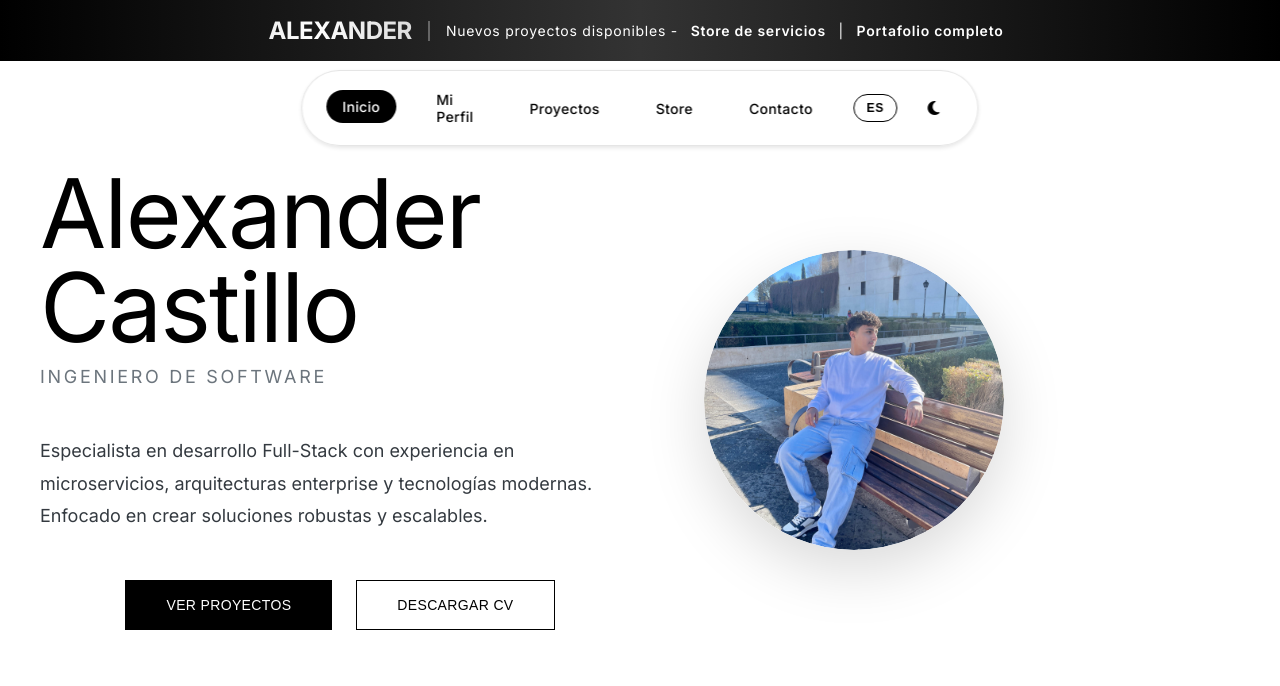
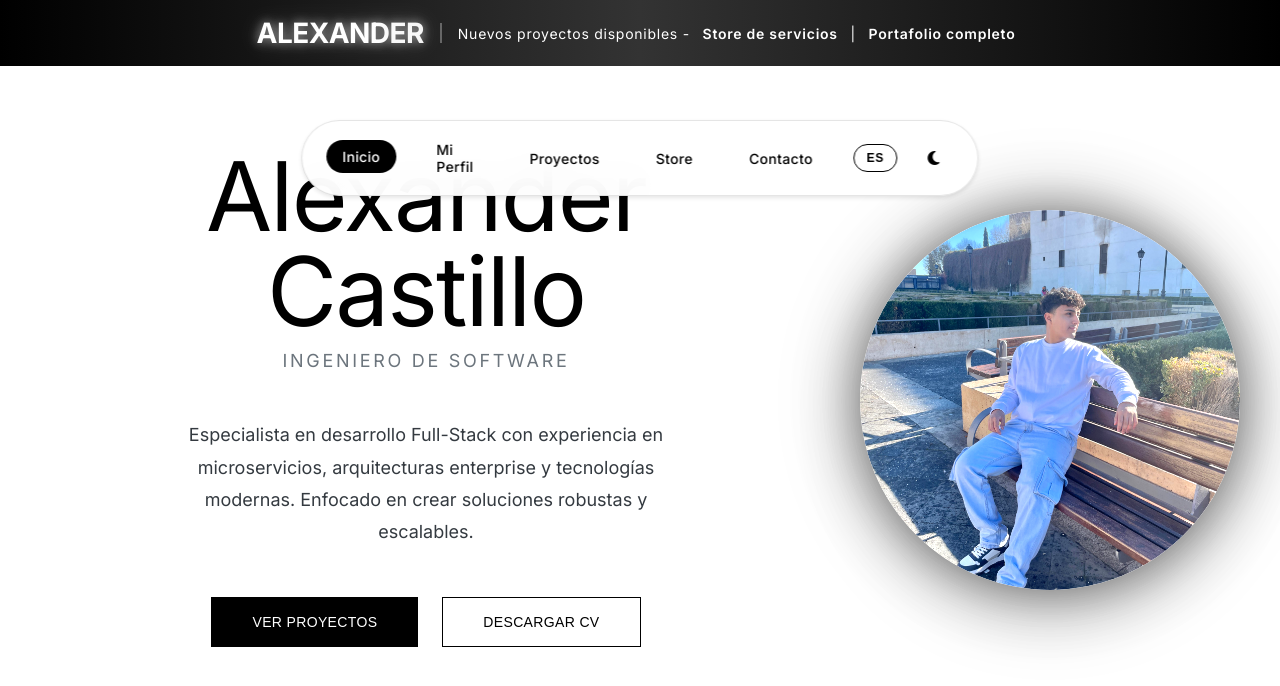
Before and after one commit to U202211390/Portafolio, an Angular app: page / in a window 1280 px wide. Shown: the top 686 px of the page. Built offline with nearby package versions, Linux system fonts and the light colour scheme.

Commit message:
feat: 7 version muy buena

```diff
--- a/src/app/app.css
+++ b/src/app/app.css
@@ -26,6 +26,9 @@ body {
   overflow-x: hidden;
   font-weight: 400;
   transition: var(--transition-smooth);
+
+  /* ELIMINAR CURSOR PARPADEANTE DE TODA LA PÁGINA */
+  caret-color: transparent;
 }
 
 /* SCROLLBAR PERSONALIZADA - NEGRA Y DELGADA */
@@ -157,25 +160,38 @@ body.dark-mode .lang-selector:hover {
 }
 
 .promo-brand {
-  font-size: 1.5rem;
+  font-size: 1.75rem;
   font-weight: 700;
   letter-spacing: -0.02em;
   text-transform: uppercase;
   position: relative;
-  background: linear-gradient(90deg, #fff, #ccc, #fff);
-  background-size: 200% 100%;
+  background: linear-gradient(90deg, rgba(255,255,255,0.8), rgba(255,255,255,1), rgba(255,255,255,1), rgba(255,255,255,0.8));
+  background-size: 400% 100%;
   background-clip: text;
   -webkit-background-clip: text;
   -webkit-text-fill-color: transparent;
-  animation: shine 3s infinite;
+  animation: shine 2.5s infinite;
+
+  /* EFECTO DE BRILLO SUTIL PERO VISIBLE */
+  filter: drop-shadow(0 0 6px rgba(255, 255, 255, 0.2))
+          drop-shadow(0 0 12px rgba(255, 255, 255, 0.15));
 }
 
 @keyframes shine {
   0% {
     background-position: -200% 0;
+    text-shadow: 0 0 8px rgba(255, 255, 255, 0.3),
+                 0 0 16px rgba(255, 255, 255, 0.2);
+  }
+  50% {
+    text-shadow: 0 0 12px rgba(255, 255, 255, 0.4),
+                 0 0 20px rgba(255, 255, 255, 0.3),
+                 0 0 30px rgba(255, 255, 255, 0.2);
   }
   100% {
     background-position: 200% 0;
+    text-shadow: 0 0 8px rgba(255, 255, 255, 0.3),
+                 0 0 16px rgba(255, 255, 255, 0.2);
   }
 }
 
@@ -204,10 +220,10 @@ body.dark-mode .lang-selector:hover {
   background: rgba(255, 255, 255, 0.1);
 }
 
-/* Navbar MEJORADO - SIN "alexander" Y MEJOR DISTRIBUIDO */
+/* Navbar MEJORADO - DEBAJO DEL HEADER */
 .navbar {
   position: fixed;
-  top: 70px;
+  top: 120px;
   left: 50%;
   transform: translateX(-50%);
   background: rgba(255, 255, 255, 0.95);
@@ -323,7 +339,7 @@ body.dark-mode .theme-toggle:hover {
   justify-content: flex-start;
   align-items: center;
   background: var(--primary-white);
-  padding: 150px 2rem 2rem;
+  padding: 200px 2rem 2rem;
   overflow-y: auto;
   z-index: 1;
 }
@@ -362,16 +378,19 @@ body.dark-mode .theme-toggle:hover {
 .hero-wrapper {
   display: flex;
   align-items: center;
-  gap: 4rem;
+  justify-content: center;
+  gap: 3rem;
   max-width: 1200px;
   width: 100%;
+  margin: 0 auto;
   animation: fadeInUp 1s ease-out;
 }
 
 .hero-content {
   flex: 1;
-  text-align: left;
+  text-align: center;
   max-width: 600px;
+  margin: 0 auto;
 }
 
 /* Imagen de perfil creativa */
@@ -379,16 +398,22 @@ body.dark-mode .theme-toggle:hover {
   flex: 0 0 auto;
   position: relative;
   animation: fadeInUp 1s ease-out 0.3s both;
+  display: flex;
+  justify-content: center;
+  align-items: center;
 }
 
 .profile-image-wrapper {
   position: relative;
-  width: 300px;
-  height: 300px;
+  width: 380px;
+  height: 380px;
   border-radius: 50%;
   overflow: hidden;
   box-shadow: 0 20px 60px rgba(0, 0, 0, 0.15);
   transition: var(--transition-smooth);
+
+  /* EFECTO DE BRILLO CONTINUO MUY NOTORIO */
+  animation: profileGlow 3s ease-in-out infinite alternate;
 }
 
 .profile-image {
@@ -425,19 +450,19 @@ body.dark-mode .theme-toggle:hover {
   transition: var(--transition-smooth);
 }
 
-/* Hover effects */
+/* Hover effects MEJORADOS */
 .profile-image-wrapper:hover {
-  transform: scale(1.05);
-  box-shadow: 0 30px 80px rgba(0, 0, 0, 0.2);
+  transform: scale(1.08);
+  animation: profileGlowIntense 1.5s ease-in-out infinite;
 }
 
 .profile-image-wrapper:hover .image-glow {
   opacity: 1;
-  animation: pulse 2s ease-in-out infinite;
+  animation: pulse 1s ease-in-out infinite;
 }
 
 .profile-image-wrapper:hover .profile-image {
-  filter: brightness(1.1);
+  filter: brightness(1.2) contrast(1.1) saturate(1.05);
 }
 
 /* Animaciones */
@@ -458,6 +483,54 @@ body.dark-mode .theme-toggle:hover {
   50% {
     transform: scale(1.1);
     opacity: 1;
+  }
+}
+
+/* ANIMACIÓN DE BRILLO MODERADO PARA LA IMAGEN */
+@keyframes profileGlow {
+  0% {
+    box-shadow: 0 20px 60px rgba(0, 0, 0, 0.15),
+                0 0 30px rgba(0, 0, 0, 0.2),
+                0 0 60px rgba(0, 0, 0, 0.15);
+    filter: brightness(1) contrast(1);
+  }
+  50% {
+    box-shadow: 0 20px 80px rgba(0, 0, 0, 0.2),
+                0 0 45px rgba(0, 0, 0, 0.35),
+                0 0 90px rgba(0, 0, 0, 0.25),
+                0 0 120px rgba(0, 0, 0, 0.2);
+    filter: brightness(1.15) contrast(1.05);
+  }
+  100% {
+    box-shadow: 0 20px 60px rgba(0, 0, 0, 0.15),
+                0 0 30px rgba(0, 0, 0, 0.2),
+                0 0 60px rgba(0, 0, 0, 0.15);
+    filter: brightness(1) contrast(1);
+  }
+}
+
+/* ANIMACIÓN INTENSA PERO BALANCEADA PARA HOVER */
+@keyframes profileGlowIntense {
+  0% {
+    box-shadow: 0 30px 90px rgba(0, 0, 0, 0.25),
+                0 0 60px rgba(0, 0, 0, 0.4),
+                0 0 120px rgba(0, 0, 0, 0.3),
+                0 0 160px rgba(0, 0, 0, 0.25);
+    transform: scale(1.08);
+  }
+  50% {
+    box-shadow: 0 35px 110px rgba(0, 0, 0, 0.3),
+                0 0 80px rgba(0, 0, 0, 0.5),
+                0 0 150px rgba(0, 0, 0, 0.4),
+                0 0 200px rgba(0, 0, 0, 0.3);
+    transform: scale(1.1);
+  }
+  100% {
+    box-shadow: 0 30px 90px rgba(0, 0, 0, 0.25),
+                0 0 60px rgba(0, 0, 0, 0.4),
+                0 0 120px rgba(0, 0, 0, 0.3),
+                0 0 160px rgba(0, 0, 0, 0.25);
+    transform: scale(1.08);
   }
 }
 
@@ -501,10 +574,11 @@ body.dark-mode .theme-toggle:hover {
 .hero-description {
   font-size: 1.125rem;
   color: var(--gray-dark);
-  max-width: 600px;
+  max-width: 500px;
   margin: 0 auto 3rem;
   line-height: 1.8;
   font-weight: 300;
+  text-align: center;
   animation: fadeInUp 1s ease-out 0.6s both;
 }
 
@@ -571,6 +645,7 @@ body.dark-mode .theme-toggle:hover {
 .section-header {
   margin-bottom: 4rem;
   margin-top: 2rem;
+  text-align: center;
   animation: fadeInUp 0.8s ease-out;
 }
 
@@ -580,6 +655,7 @@ body.dark-mode .theme-toggle:hover {
   letter-spacing: -0.02em;
   margin-bottom: 1rem;
   color: var(--primary-black);
+  text-align: center;
 }
 
 .section-subtitle {
@@ -587,6 +663,9 @@ body.dark-mode .theme-toggle:hover {
   color: var(--gray-medium);
   font-weight: 300;
   letter-spacing: 0.025em;
+  text-align: center;
+  max-width: 600px;
+  margin: 0 auto;
 }
 
 .perfil-grid {
@@ -1379,9 +1458,9 @@ body.dark-mode .features-list li {
   transform: translateY(-2px);
 }
 
-/* Soporte para modo oscuro en imagen */
+/* Soporte para modo oscuro en imagen - EFECTOS DE BRILLO MEJORADOS */
 body.dark-mode .profile-image-wrapper {
-  box-shadow: 0 20px 60px rgba(255, 255, 255, 0.1);
+  animation: profileGlowDark 3s ease-in-out infinite alternate;
 }
 
 body.dark-mode .image-decoration {
@@ -1393,7 +1472,54 @@ body.dark-mode .image-glow {
 }
 
 body.dark-mode .profile-image-wrapper:hover {
-  box-shadow: 0 30px 80px rgba(255, 255, 255, 0.15);
+  animation: profileGlowIntenseDark 1.5s ease-in-out infinite;
+}
+
+/* ANIMACIONES DE BRILLO MODERADO PARA MODO OSCURO */
+@keyframes profileGlowDark {
+  0% {
+    box-shadow: 0 20px 60px rgba(255, 255, 255, 0.08),
+                0 0 30px rgba(255, 255, 255, 0.15),
+                0 0 60px rgba(255, 255, 255, 0.1);
+    filter: brightness(1) contrast(1);
+  }
+  50% {
+    box-shadow: 0 20px 80px rgba(255, 255, 255, 0.15),
+                0 0 45px rgba(255, 255, 255, 0.25),
+                0 0 90px rgba(255, 255, 255, 0.2),
+                0 0 120px rgba(255, 255, 255, 0.15);
+    filter: brightness(1.15) contrast(1.05);
+  }
+  100% {
+    box-shadow: 0 20px 60px rgba(255, 255, 255, 0.08),
+                0 0 30px rgba(255, 255, 255, 0.15),
+                0 0 60px rgba(255, 255, 255, 0.1);
+    filter: brightness(1) contrast(1);
+  }
+}
+
+@keyframes profileGlowIntenseDark {
+  0% {
+    box-shadow: 0 30px 90px rgba(255, 255, 255, 0.15),
+                0 0 60px rgba(255, 255, 255, 0.25),
+                0 0 120px rgba(255, 255, 255, 0.2),
+                0 0 160px rgba(255, 255, 255, 0.15);
+    transform: scale(1.08);
+  }
+  50% {
+    box-shadow: 0 35px 110px rgba(255, 255, 255, 0.2),
+                0 0 80px rgba(255, 255, 255, 0.35),
+                0 0 150px rgba(255, 255, 255, 0.25),
+                0 0 200px rgba(255, 255, 255, 0.2);
+    transform: scale(1.1);
+  }
+  100% {
+    box-shadow: 0 30px 90px rgba(255, 255, 255, 0.15),
+                0 0 60px rgba(255, 255, 255, 0.25),
+                0 0 120px rgba(255, 255, 255, 0.2),
+                0 0 160px rgba(255, 255, 255, 0.15);
+    transform: scale(1.08);
+  }
 }
 
 /* Responsive mejorado */
@@ -1417,9 +1543,10 @@ body.dark-mode .profile-image-wrapper:hover {
   }
 
   .navbar {
-    top: 65px;
+    top: 115px;
     padding: 0.5rem 1rem;
     max-width: 95vw;
+    transform: translateX(-50%);
   }
 
   .nav-container {
@@ -1450,7 +1577,7 @@ body.dark-mode .profile-image-wrapper:hover {
   /* Hero responsive con imagen */
   .hero-wrapper {
     flex-direction: column-reverse;
-    gap: 2rem;
+    gap: 1.5rem;
     text-align: center;
   }
 
@@ -1458,9 +1585,13 @@ body.dark-mode .profile-image-wrapper:hover {
     text-align: center;
   }
 
+  .hero-image {
+    margin-left: 0;
+  }
+
   .profile-image-wrapper {
-    width: 200px;
-    height: 200px;
+    width: 280px;
+    height: 280px;
   }
 
   .hero-title {
@@ -1468,7 +1599,7 @@ body.dark-mode .profile-image-wrapper:hover {
   }
 
   .section {
-    padding: 65px 1rem 1rem;
+    padding: 180px 1rem 1rem;
   }
 
   .perfil-grid {
@@ -1520,8 +1651,8 @@ body.dark-mode .profile-image-wrapper:hover {
   }
 
   .profile-image-wrapper {
-    width: 150px;
-    height: 150px;
+    width: 200px;
+    height: 200px;
   }
 
   .image-decoration {
@@ -1581,3 +1712,76 @@ body.dark-mode .lang-selector:focus {
     animation: none;
   }
 }
+
+/* =============================================
+   ELIMINAR CURSOR PARPADEANTE DE TODA LA PÁGINA
+   ============================================= */
+
+/* Eliminar cursor principal de la página */
+*,
+*::before,
+*::after {
+  caret-color: transparent !important;
+}
+
+/* Elementos específicos sin cursor de texto */
+input,
+textarea,
+div[contenteditable],
+span[contenteditable],
+p[contenteditable],
+h1, h2, h3, h4, h5, h6,
+.promo-brand,
+.hero-title,
+.section-title,
+.nav-link,
+span,
+div,
+p {
+  caret-color: transparent !important;
+  -webkit-user-select: none;
+  -moz-user-select: none;
+  -ms-user-select: none;
+  user-select: none;
+}
+
+/* Para elementos interactivos mantener cursor pointer */
+button,
+a,
+.btn,
+.nav-link,
+.theme-toggle,
+.lang-selector,
+.proyecto-card,
+.perfil-card,
+.store-item {
+  cursor: pointer !important;
+}
+
+/* Eliminar cursor de inputs pero mantener funcionalidad */
+input:focus,
+textarea:focus {
+  caret-color: transparent !important;
+  outline: 2px solid var(--primary-black);
+}
+
+/* Dark mode cursor fixes */
+body.dark-mode input:focus,
+body.dark-mode textarea:focus {
+  outline-color: var(--primary-white);
+}
+
+/* Eliminar específicamente el cursor del header ALEXANDER */
+.promo-brand,
+.promo-brand *,
+.hero-title,
+.hero-title *,
+.section-title,
+.section-title * {
+  caret-color: transparent !important;
+  -webkit-user-select: none !important;
+  -moz-user-select: none !important;
+  -ms-user-select: none !important;
+  user-select: none !important;
+  cursor: default !important;
+}
```
